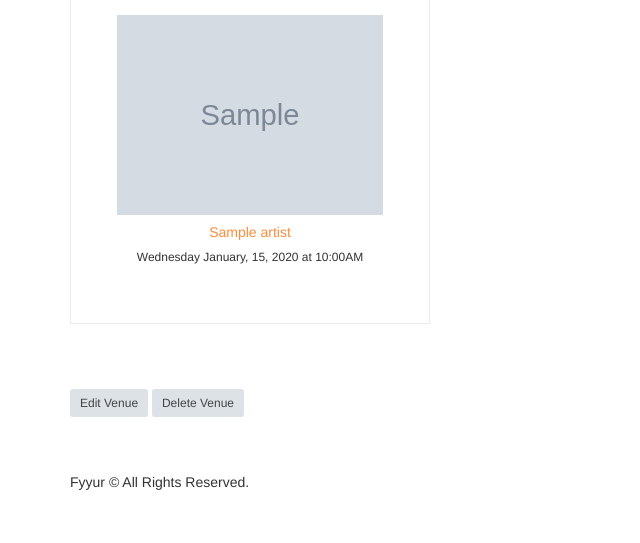
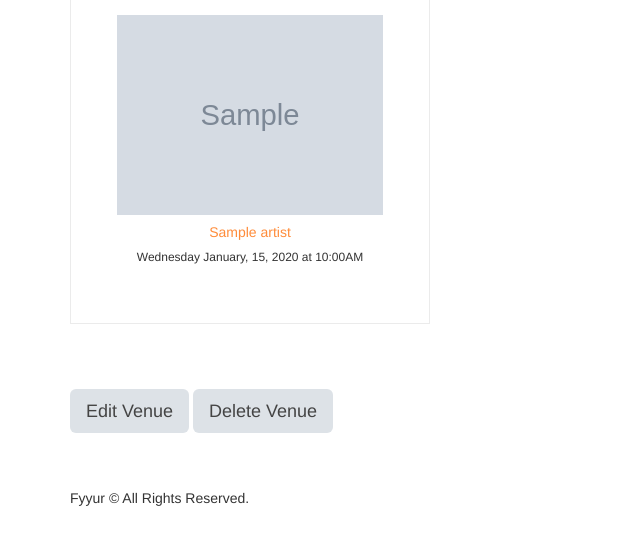
Before and after one commit to nmania/fyyurapp, a Flask app: page /venues/1 in a window 1280 px wide. Shown: the part 701-1244 px from the top of the page, without its empty margins (0-640 px from the left). Before the commit the page ends 1191 px from the top, so only its background shows below. Run offline with Flask 2, Linux system fonts and the light colour scheme; tables that the repository leaves empty hold one stand-in row (values such as "Sample post"); grey boxes marked "Sample" are stand-in pictures; some libraries are stand-ins or nearby versions.

Commit message:
minor button changes

```diff
--- a/config.py
+++ b/config.py
@@ -10,4 +10,4 @@ DEBUG = True
 
 
 # TODO IMPLEMENT DATABASE URL
-SQLALCHEMY_DATABASE_URI = 'postgresql://postgres:@localhost:5432/fyyurapp'
+SQLALCHEMY_DATABASE_URI = 'postgresql://postgres:Raymyth6!@localhost:5432/fyyurapp'
--- a/templates/pages/show_artist.html
+++ b/templates/pages/show_artist.html
@@ -71,7 +71,7 @@
 		{% endfor %}
 	</div>
 	<section>
-		<a href='/artists/{{ artist.id }}/edit'><button class="btn btn-default btn-sm">Edit Artist</button></a>
+		<a href='/artists/{{ artist.id }}/edit'><button class="btn btn-default btn-lg">Edit Artist</button></a>
 	</section>
 </section>
 {% endblock %}
--- a/templates/pages/show_venue.html
+++ b/templates/pages/show_venue.html
@@ -74,11 +74,11 @@
 		{% endfor %}
 	</div>
 	<section>
-		<a href='/venues/{{ venue.id }}/edit'><button class="btn btn-default btn-sm">Edit Venue</button></a>
+		<a href='/venues/{{ venue.id }}/edit'><button class="btn btn-default btn-lg">Edit Venue</button></a>
 		<button
 			id="delete-venue"
 			data-id="{{ venue.id }}"
-			class="btn btn-default btn-sm">
+			class="btn btn-default btn-lg">
 			Delete Venue
 	  </button>
 	</section>
```
